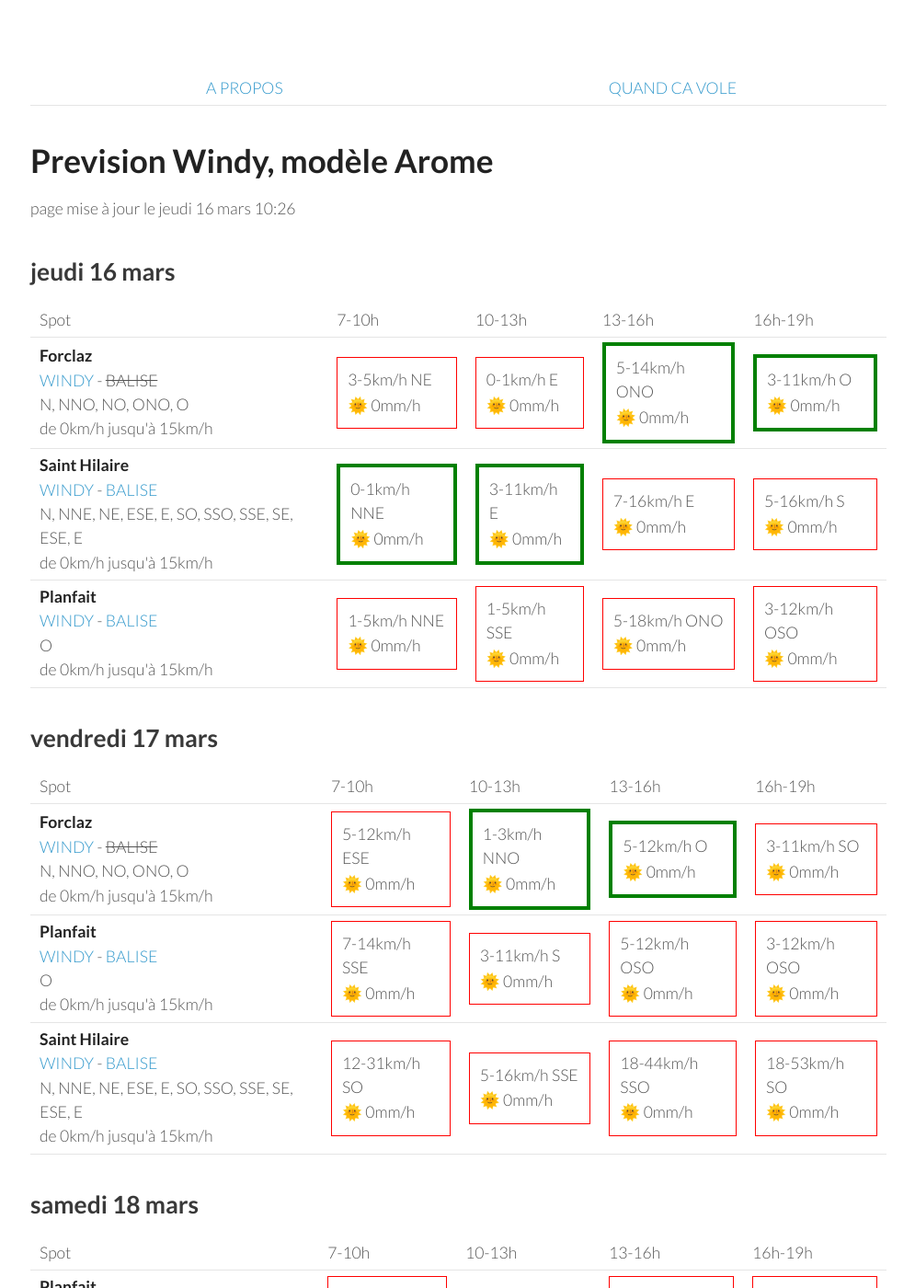
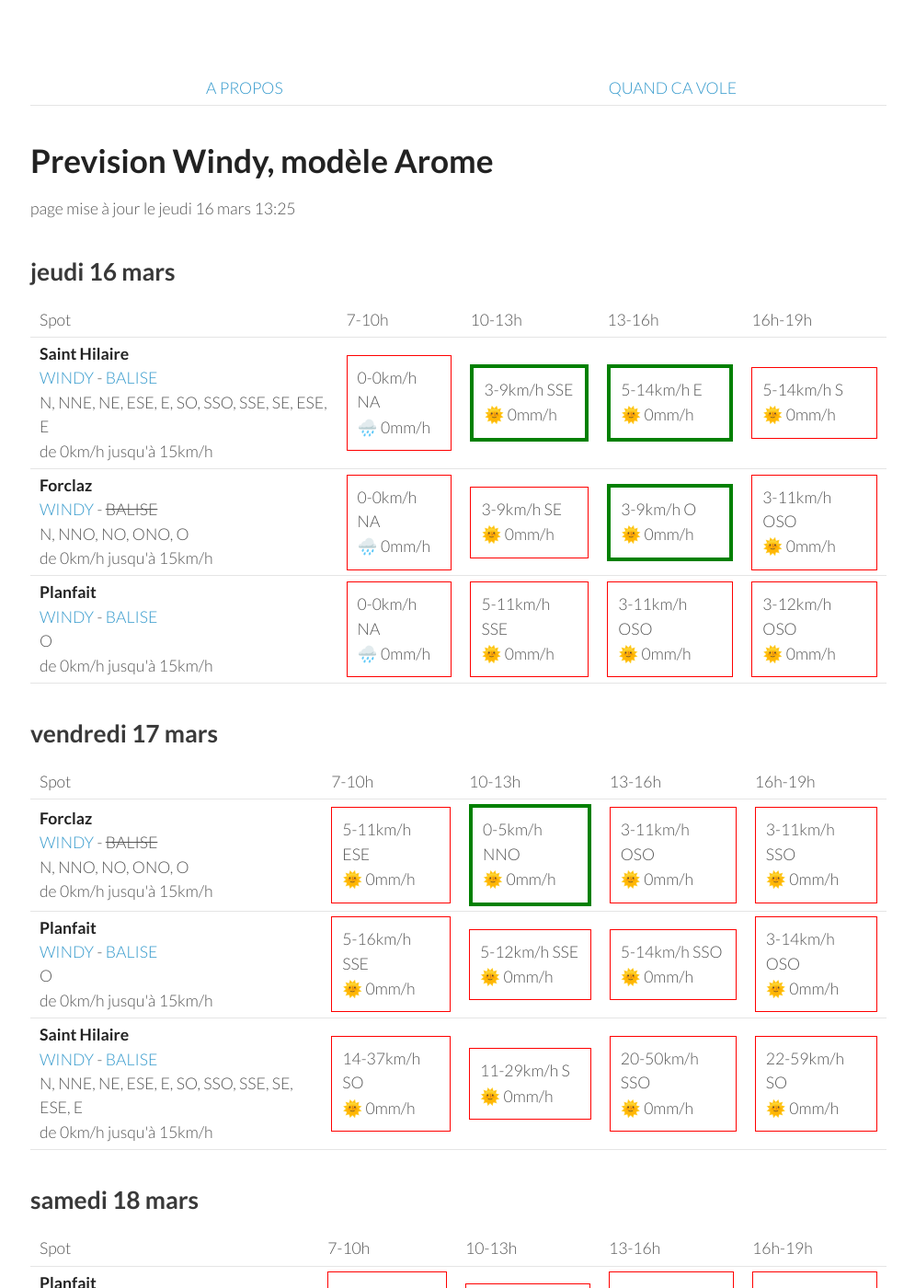
Before and after one commit to parapente-dans-le-nord/parapente-dans-le-nord.github.io, a Jekyll site: the page built from alpes_nord.markdown, in a window 1280 px wide and 1400 px high. Shown: the whole window at 92% size, without its empty margins (25-1020 px from the left). Built offline with Jekyll 4.4.1, drawn with Linux system fonts in a browser that asks for light colours.

Commit message:
update index.markdown

```diff
--- a/alpes_nord.markdown
+++ b/alpes_nord.markdown
@@ -7,7 +7,7 @@ title:  "Tous les spots"
 {: .links}
 
 # Prevision Windy, modèle Arome
-page mise à jour le jeudi 16 mars 10:26
+page mise à jour le jeudi 16 mars 13:25
 
 ## jeudi 16 mars
 
@@ -22,33 +22,30 @@ page mise à jour le jeudi 16 mars 10:26
       <td>16h-19h</td>
     </tr>
 <tr>
-        <td><strong>Forclaz</strong><br><a href="https://windy.com/45.814/6.247?45.375,6.246,8,m:eVwaglz">WINDY</a> - <span class="no-balise"> BALISE </span><br> <span class="vent-favorable">N, NNO, NO, ONO, O</span><br><span class="force-vent">de 0km/h jusqu'à 15km/h</span> </td>
+        <td><strong>Saint Hilaire</strong><br><a href="https://windy.com/45.307/5.888?45.087,5.889,9,m:eUFagkX">WINDY</a> - <span class=""><a href="http://www.balisemeteo.com/balise.php?idBalise=61">BALISE</a> </span><br> <span class="vent-favorable">N, NNE, NE, ESE, E, SO, SSO, SSE, SE, ESE, E</span><br><span class="force-vent">de 0km/h jusqu'à 15km/h</span> </td>
 
-            <td><div class="not-flyable"><p>3-5km/h NE</p><p>🌞 0mm/h</p></div></td>
-            <td><div class="not-flyable"><p>0-1km/h E</p><p>🌞 0mm/h</p></div></td>
-            <td><div class="flyable"><p>5-14km/h ONO</p><p>🌞 0mm/h</p></div></td>
-            <td><div class="flyable"><p>3-11km/h O</p><p>🌞 0mm/h</p></div></td>
-
+            <td><div class="not-flyable"><p>0-0km/h NA</p><p>🌧️ 0mm/h</p></div></td>
+            <td><div class="flyable"><p>3-9km/h SSE</p><p>🌞 0mm/h</p></div></td>
+            <td><div class="flyable"><p>5-14km/h E</p><p>🌞 0mm/h</p></div></td>
+            <td><div class="not-flyable"><p>5-14km/h S</p><p>🌞 0mm/h</p></div></td>
 
     </tr>
 <tr>
-        <td><strong>Saint Hilaire</strong><br><a href="https://windy.com/45.307/5.888?45.087,5.889,9,m:eUFagkX">WINDY</a> - <span class=""><a href="http://www.balisemeteo.com/balise.php?idBalise=61">BALISE</a> </span><br> <span class="vent-favorable">N, NNE, NE, ESE, E, SO, SSO, SSE, SE, ESE, E</span><br><span class="force-vent">de 0km/h jusqu'à 15km/h</span> </td>
+        <td><strong>Forclaz</strong><br><a href="https://windy.com/45.814/6.247?45.375,6.246,8,m:eVwaglz">WINDY</a> - <span class="no-balise"> BALISE </span><br> <span class="vent-favorable">N, NNO, NO, ONO, O</span><br><span class="force-vent">de 0km/h jusqu'à 15km/h</span> </td>
 
-            <td><div class="flyable"><p>0-1km/h NNE</p><p>🌞 0mm/h</p></div></td>
-            <td><div class="flyable"><p>3-11km/h E</p><p>🌞 0mm/h</p></div></td>
-            <td><div class="not-flyable"><p>7-16km/h E</p><p>🌞 0mm/h</p></div></td>
-            <td><div class="not-flyable"><p>5-16km/h S</p><p>🌞 0mm/h</p></div></td>
-
+            <td><div class="not-flyable"><p>0-0km/h NA</p><p>🌧️ 0mm/h</p></div></td>
+            <td><div class="not-flyable"><p>3-9km/h SE</p><p>🌞 0mm/h</p></div></td>
+            <td><div class="flyable"><p>3-9km/h O</p><p>🌞 0mm/h</p></div></td>
+            <td><div class="not-flyable"><p>3-11km/h OSO</p><p>🌞 0mm/h</p></div></td>
 
     </tr>
 <tr>
         <td><strong>Planfait</strong><br><a href="https://windy.com/45.853/6.223?45.415,6.223,8">WINDY</a> - <span class=""><a href="https://www.openwindmap.org/PP496">BALISE</a> </span><br> <span class="vent-favorable">O</span><br><span class="force-vent">de 0km/h jusqu'à 15km/h</span> </td>
 
-            <td><div class="not-flyable"><p>1-5km/h NNE</p><p>🌞 0mm/h</p></div></td>
-            <td><div class="not-flyable"><p>1-5km/h SSE</p><p>🌞 0mm/h</p></div></td>
-            <td><div class="not-flyable"><p>5-18km/h ONO</p><p>🌞 0mm/h</p></div></td>
+            <td><div class="not-flyable"><p>0-0km/h NA</p><p>🌧️ 0mm/h</p></div></td>
+            <td><div class="not-flyable"><p>5-11km/h SSE</p><p>🌞 0mm/h</p></div></td>
+            <td><div class="not-flyable"><p>3-11km/h OSO</p><p>🌞 0mm/h</p></div></td>
             <td><div class="not-flyable"><p>3-12km/h OSO</p><p>🌞 0mm/h</p></div></td>
-
 
     </tr>
 
@@ -70,30 +67,30 @@ page mise à jour le jeudi 16 mars 10:26
 <tr>
         <td><strong>Forclaz</strong><br><a href="https://windy.com/45.814/6.247?45.375,6.246,8,m:eVwaglz">WINDY</a> - <span class="no-balise"> BALISE </span><br> <span class="vent-favorable">N, NNO, NO, ONO, O</span><br><span class="force-vent">de 0km/h jusqu'à 15km/h</span> </td>
 
-            <td><div class="not-flyable"><p>5-12km/h ESE</p><p>🌞 0mm/h</p></div></td>
-            <td><div class="flyable"><p>1-3km/h NNO</p><p>🌞 0mm/h</p></div></td>
-            <td><div class="flyable"><p>5-12km/h O</p><p>🌞 0mm/h</p></div></td>
-            <td><div class="not-flyable"><p>3-11km/h SO</p><p>🌞 0mm/h</p></div></td>
+            <td><div class="not-flyable"><p>5-11km/h ESE</p><p>🌞 0mm/h</p></div></td>
+            <td><div class="flyable"><p>0-5km/h NNO</p><p>🌞 0mm/h</p></div></td>
+            <td><div class="not-flyable"><p>3-11km/h OSO</p><p>🌞 0mm/h</p></div></td>
+            <td><div class="not-flyable"><p>3-11km/h SSO</p><p>🌞 0mm/h</p></div></td>
 
 
     </tr>
 <tr>
         <td><strong>Planfait</strong><br><a href="https://windy.com/45.853/6.223?45.415,6.223,8">WINDY</a> - <span class=""><a href="https://www.openwindmap.org/PP496">BALISE</a> </span><br> <span class="vent-favorable">O</span><br><span class="force-vent">de 0km/h jusqu'à 15km/h</span> </td>
 
-            <td><div class="not-flyable"><p>7-14km/h SSE</p><p>🌞 0mm/h</p></div></td>
-            <td><div class="not-flyable"><p>3-11km/h S</p><p>🌞 0mm/h</p></div></td>
-            <td><div class="not-flyable"><p>5-12km/h OSO</p><p>🌞 0mm/h</p></div></td>
-            <td><div class="not-flyable"><p>3-12km/h OSO</p><p>🌞 0mm/h</p></div></td>
+            <td><div class="not-flyable"><p>5-16km/h SSE</p><p>🌞 0mm/h</p></div></td>
+            <td><div class="not-flyable"><p>5-12km/h SSE</p><p>🌞 0mm/h</p></div></td>
+            <td><div class="not-flyable"><p>5-14km/h SSO</p><p>🌞 0mm/h</p></div></td>
+            <td><div class="not-flyable"><p>3-14km/h OSO</p><p>🌞 0mm/h</p></div></td>
 
 
     </tr>
 <tr>
         <td><strong>Saint Hilaire</strong><br><a href="https://windy.com/45.307/5.888?45.087,5.889,9,m:eUFagkX">WINDY</a> - <span class=""><a href="http://www.balisemeteo.com/balise.php?idBalise=61">BALISE</a> </span><br> <span class="vent-favorable">N, NNE, NE, ESE, E, SO, SSO, SSE, SE, ESE, E</span><br><span class="force-vent">de 0km/h jusqu'à 15km/h</span> </td>
 
-            <td><div class="not-flyable"><p>12-31km/h SO</p><p>🌞 0mm/h</p></div></td>
-            <td><div class="not-flyable"><p>5-16km/h SSE</p><p>🌞 0mm/h</p></div></td>
-            <td><div class="not-flyable"><p>18-44km/h SSO</p><p>🌞 0mm/h</p></div></td>
-            <td><div class="not-flyable"><p>18-53km/h SO</p><p>🌞 0mm/h</p></div></td>
+            <td><div class="not-flyable"><p>14-37km/h SO</p><p>🌞 0mm/h</p></div></td>
+            <td><div class="not-flyable"><p>11-29km/h S</p><p>🌞 0mm/h</p></div></td>
+            <td><div class="not-flyable"><p>20-50km/h SSO</p><p>🌞 0mm/h</p></div></td>
+            <td><div class="not-flyable"><p>22-59km/h SO</p><p>🌞 0mm/h</p></div></td>
 
 
     </tr>
```
